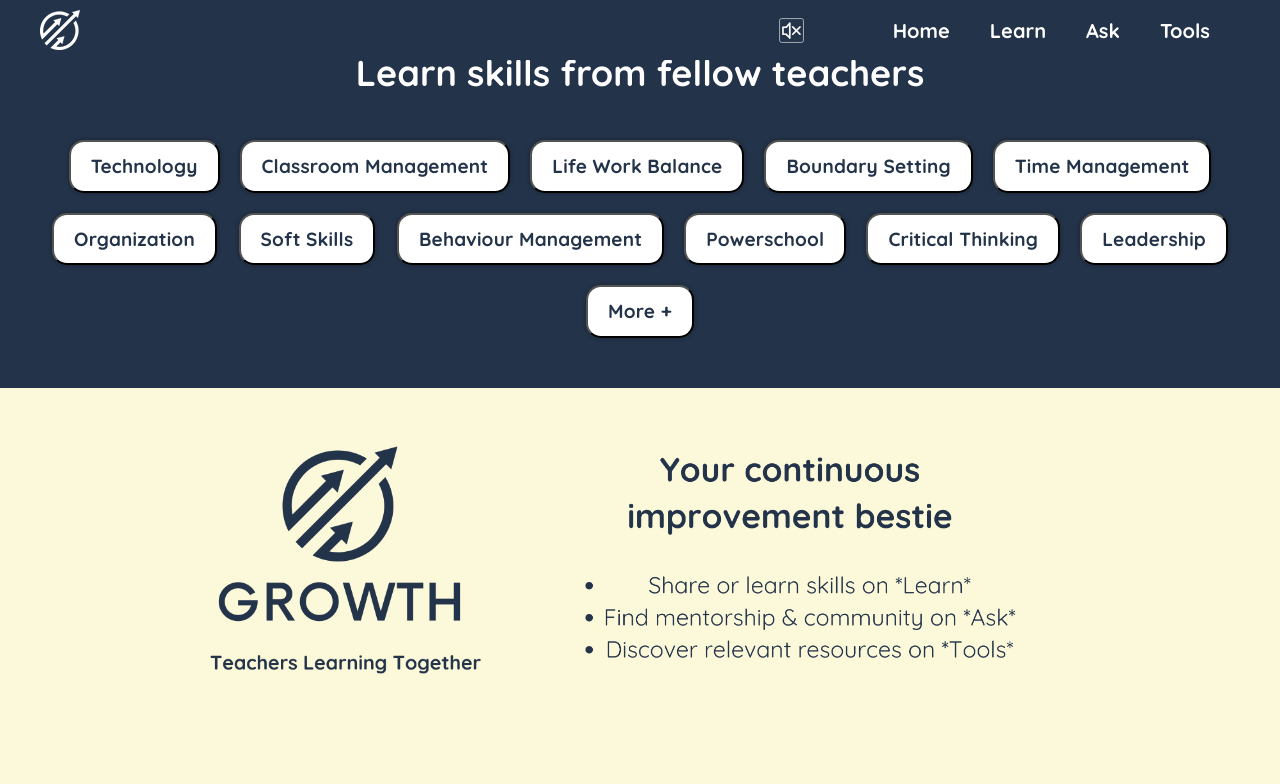
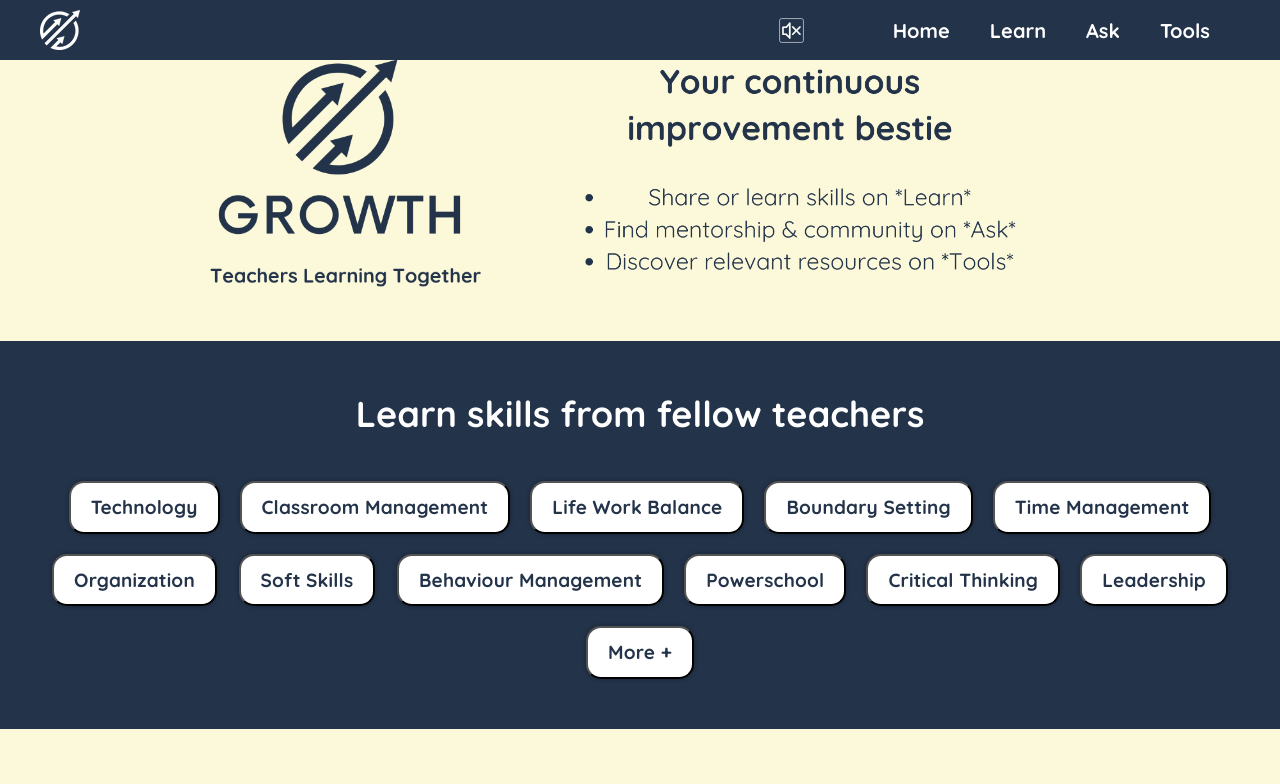
Before and after one commit to colletteap/growth, a React (Create React App) app: page / in a window 1280 px wide. Shown: the top 784 px of the page. Built offline with nearby package versions, Linux system fonts and the light colour scheme.

Commit message:
changed around home page

```diff
--- a/src/components/Gridlanding.js
+++ b/src/components/Gridlanding.js
@@ -18,12 +18,6 @@ const GridLanding = () => {
 
   return (
     <>
-      <Grid
-        sx={{ padding: "0 20px 20px 20px" }}
-        className="blueLandingContainer"
-      >
-        <SkillLanding />
-      </Grid>
       <Grid className="GridContainer">
         <Grid className="ImageContainer">
           {matches ? null : (<img src={LargeLogo} alt="Growth Logo" />)}
@@ -35,6 +29,12 @@ const GridLanding = () => {
           {matches ? null : (<img src={LogoText} alt="LogoText" />)}
            {min ? null : (<img src={smallTop} alt="Logo Explanation" />)}
         </Grid>
+      </Grid>
+      <Grid
+        sx={{ padding: "0 20px 20px 20px" }}
+        className="blueLandingContainer"
+      >
+        <SkillLanding />
       </Grid>
       <Grid className="adviceLandingContainer">
         <Link to="/Advice" className="textDeco">
```
